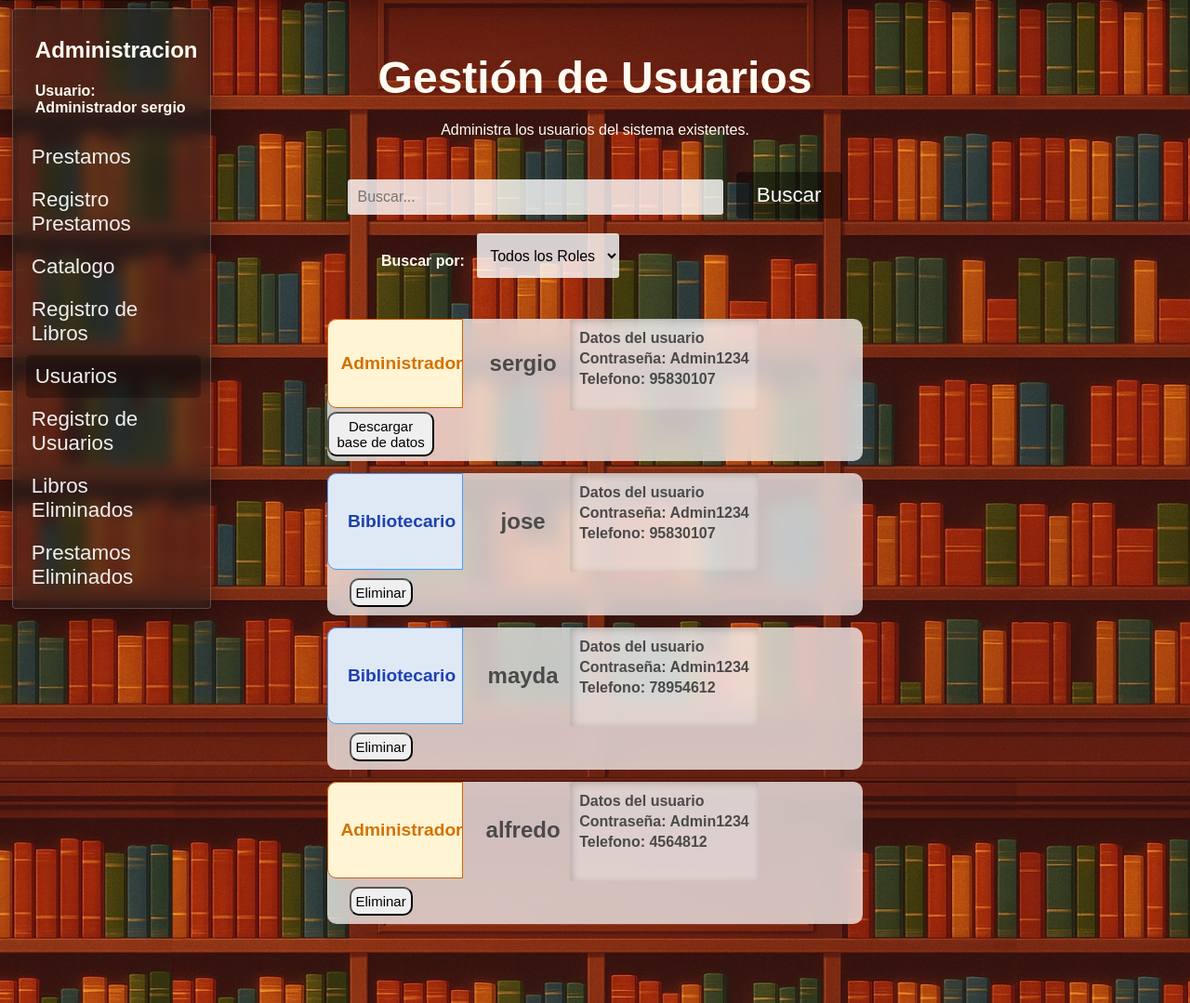
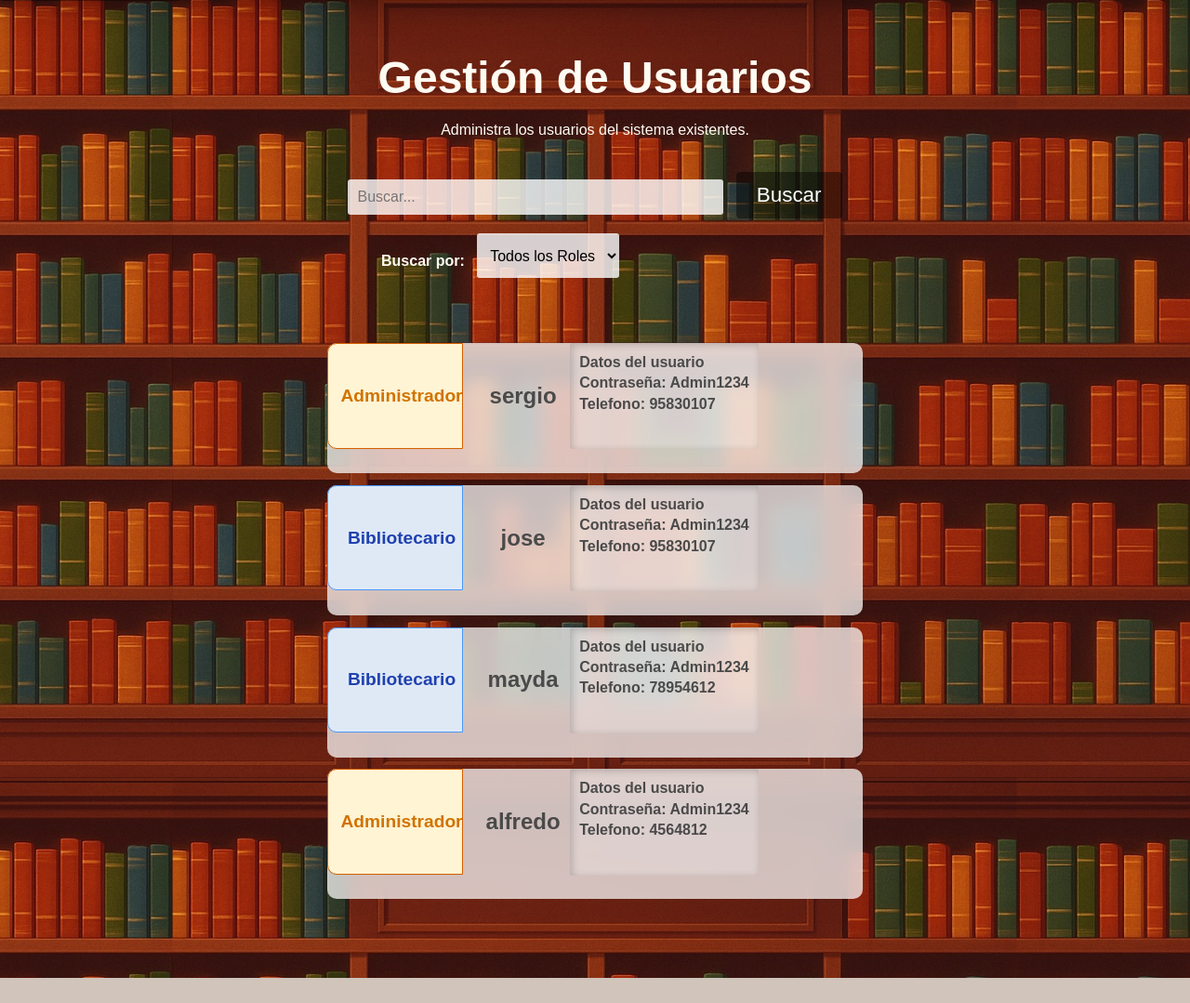
Before and after one commit to SerGioAMM/Biblioteca_V3, a Flask app: page /usuarios in a window 1280 px wide. Shown: the part 71-1150 px from the top of the page at 93% size. After the commit the page ends 1123 px from the top, so only its background shows below. Run offline with Flask 3, Linux system fonts and the light colour scheme; a user stored in the database is signed in; data comes from the database, SQL or seed files in the repository.

Commit message:
test removido descargar BD

```diff
--- a/app.py
+++ b/app.py
@@ -1,4 +1,4 @@
-from flask import Flask, render_template, request, redirect, url_for, jsonify, session, send_file, abort
+from flask import Flask, render_template, request, redirect, url_for, jsonify, session
 from config import conexion_BD
 from datetime import datetime
 import math
@@ -1077,12 +1077,7 @@ def buscar_libro_eliminado():
 
 # ----------------------------------------------------- Descargar BD ----------------------------------------------------- #
 
-@app.route('/descargar-bd')
-def descargar_bd():
-    if ("usuario" not in session) or (session["rol"]  != 'Administrador'):
-        return redirect("/") #Solo se puede acceder con session iniciada
 
-    return send_file('Data/Biblioteca_GM.db', as_attachment=True)
 
 # ----------------------------------------------------- APP ----------------------------------------------------- #
 
--- a/templates/usuarios.html
+++ b/templates/usuarios.html
@@ -100,10 +100,7 @@
                             <input type="text" value="{{usuario[5]}}" name="id_usuario">
                             <button type="submit"> Eliminar </button>
                         </form>
-                    {% elif (session["id_administrador"]) == 1 %}
-                        <button>
-                            <a href="{{ url_for('descargar_bd') }}">Descargar base de datos</a>
-                        </button>
+
                     {% endif %}
                 </span>
             </div>
```
